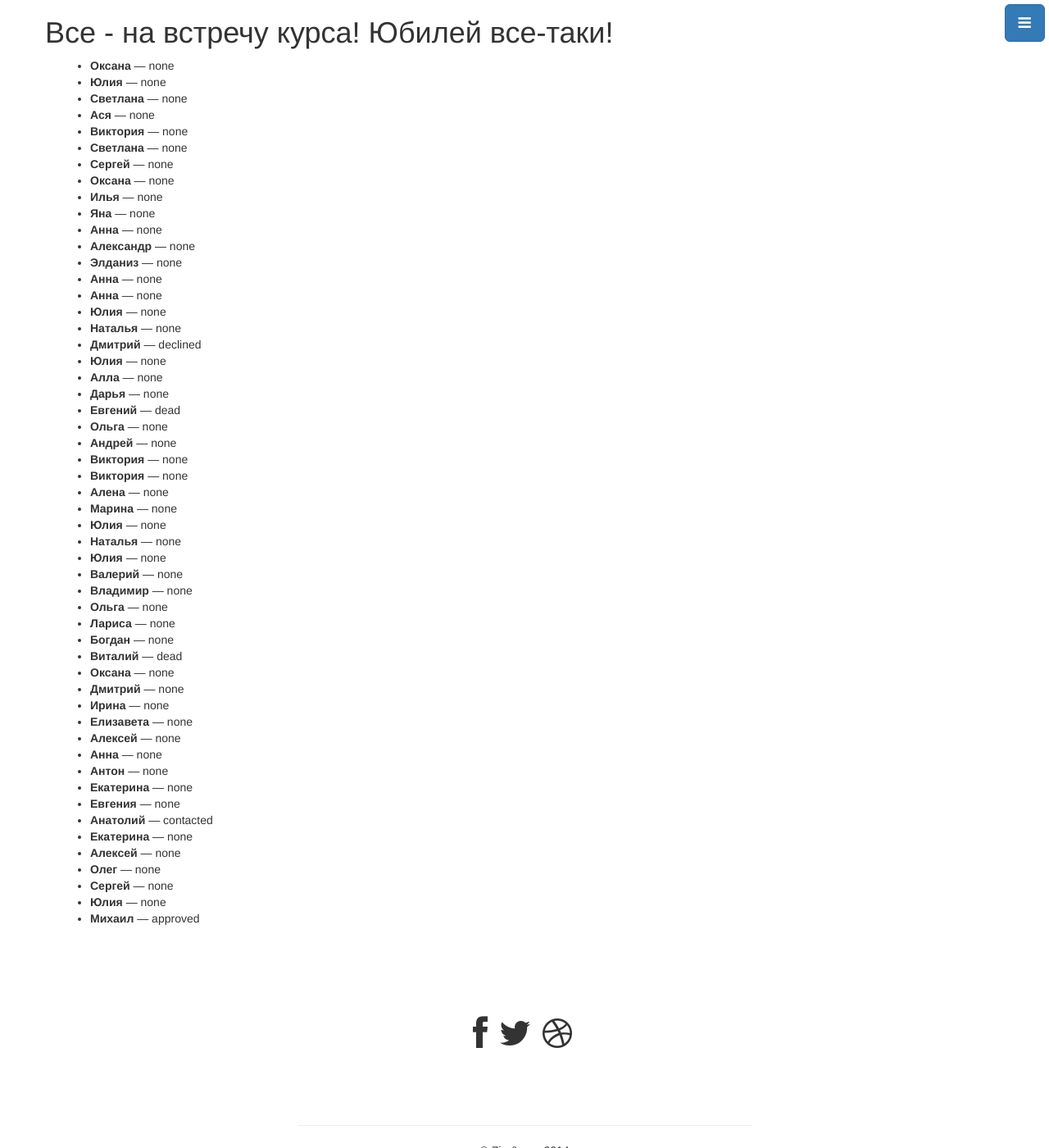
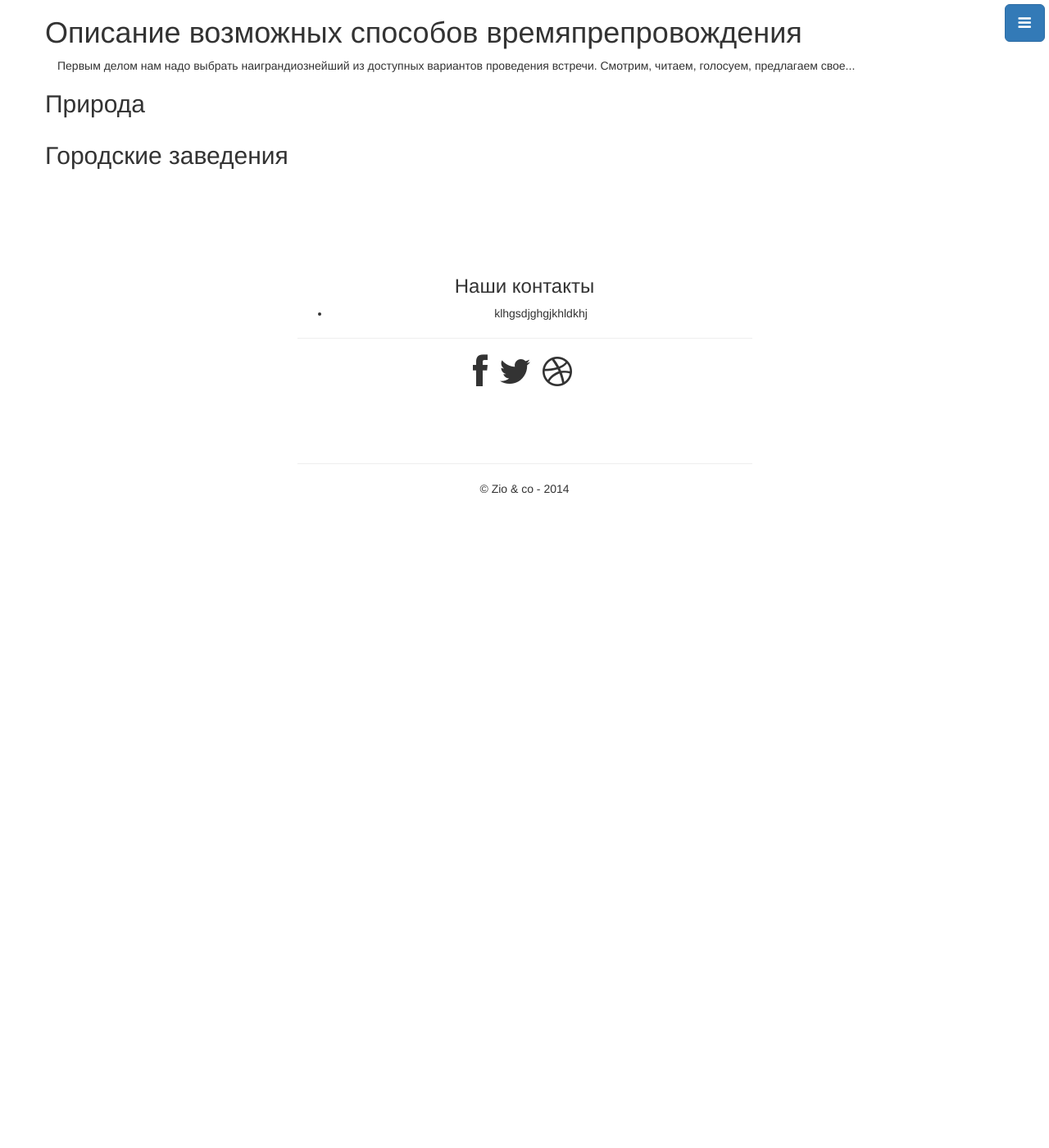
Before and after one commit to dmzio/chem1999, a Jekyll site: the page built from info.html, in a window 1280 px wide and 1400 px high. Shown: the whole window at 82% size. Built offline with Jekyll 4.4.1, drawn with Linux system fonts in a browser that asks for light colours; nearby versions of some CDN libraries; Markdown is read by kramdown in place of the engine named in the settings.

```diff
--- a/_data/peoples.yml
+++ b/_data/peoples.yml
@@ -2,6 +2,10 @@
   name:    Оксана
   s_name:    Васильевна
   status: none
+- l_name:    Желтикова
+  name:    Павел
+  s_name:
+  status: dead
 - l_name:    Деева
   name:    Юлия
   s_name:    Александровна
@@ -113,7 +117,7 @@
 - l_name:    Кудрявцева
   name:    Юлия
   s_name:    Александровна
-  status: none
+  status: dead
 - l_name:    Светличная
   name:    Наталья
   s_name:    Владимировна
--- a/_layouts/default.html
+++ b/_layouts/default.html
@@ -46,6 +46,13 @@
         <div class="container">
             <div class="row">
                 <div class="col-md-6 col-md-offset-3 text-center">
+
+                    <h3>Наши контакты</h3>
+                    <ul>
+                        <li>klhgsdjghgjkhldkhj</li>
+                    </ul>
+                    <hr>
+
                     <ul class="list-inline">
                         <li><i class="fa fa-facebook fa-3x"></i>
                         </li>
--- a/info.html
+++ b/info.html
@@ -1,13 +1,21 @@
 ---
 layout: page
-title: Все - на встречу курса! Юбилей все-таки!
-description: "В 1999 году на химический факультет Харьковского университета поступило N-студентов. Кто-то закончил учебу, кто-то - нет, но все мы ценим компанию друг друга и рады возможности регулярных встреч. "
+title: Описание возможных способов времяпрепровождения
 ---
 
-            <ul>
-                {% for people in site.data.peoples %}
-                <li>
-                    <strong>{{ people.name }}</strong> — {{ people.status}}
-                </li>
-                {% endfor %}
-            </ul>
+<div class="row">
+    <div class="col-md-12">
+        Первым делом нам надо выбрать наиграндиознейший из доступных вариантов проведения встречи. Смотрим, читаем, голосуем, предлагаем свое...
+    </div>
+</div>
+
+<div class="row">
+<h2 id="nature">Природа</h2>
+
+</div>
+
+
+<div class="row">
+<h2 id="kabak">Городские заведения</h2>
+
+</div>
```
Also changed, not shown: index.html (+24 -23 lines).
